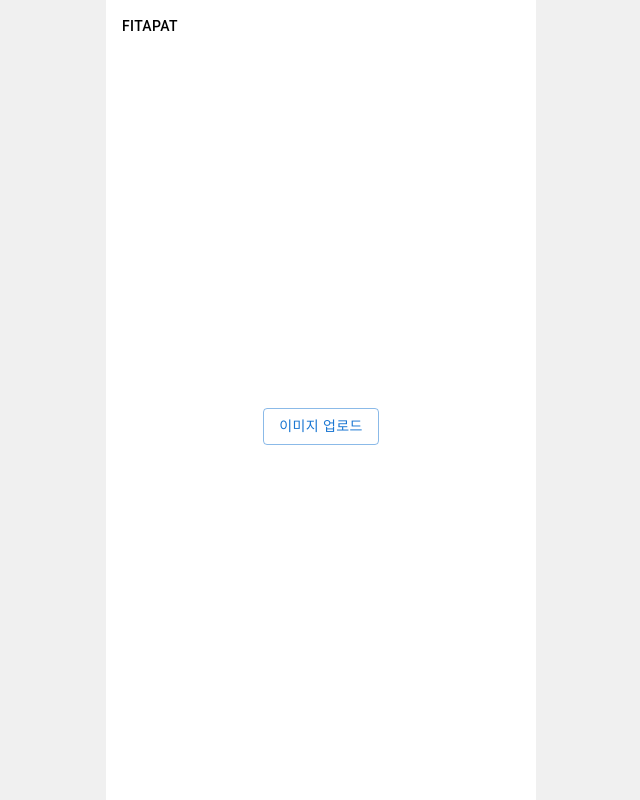
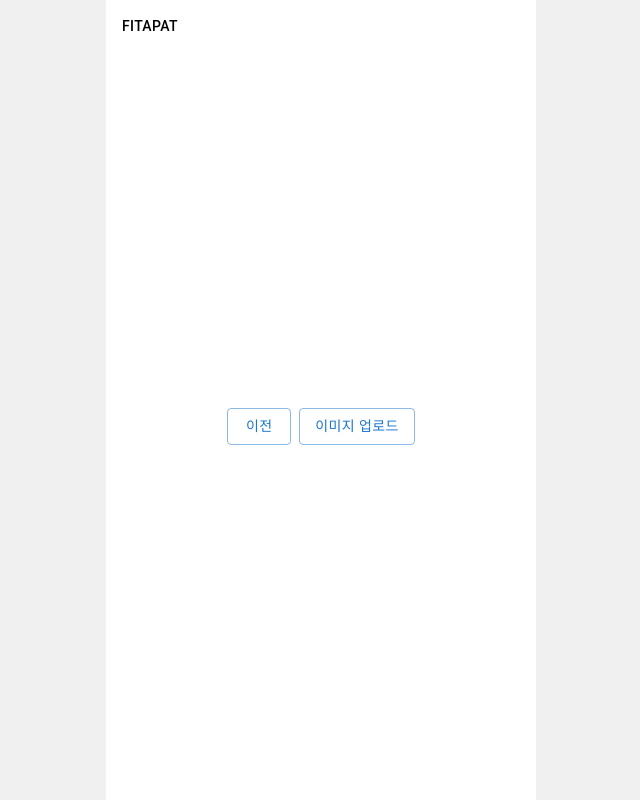
Before and after one commit to Fitapat/Fitapat-front, a Next.js app: page /selectpic in a window 1280 px wide. Shown: the whole page, without its empty margins (319-959 px from the left). Built offline with nearby package versions, Linux system fonts and the light colour scheme.

Commit message:
chore : 셀렉트픽 스타일 약간 수정

```diff
--- a/src/app/selectpic/page.jsx
+++ b/src/app/selectpic/page.jsx
@@ -69,7 +69,18 @@ export default function SelectPic() {
         </Box>
       )}
 
-      <div>
+      <Box>
+        <Link href="/canvas">
+          <Button
+            variant="outlined"
+            component="label"
+            sx={{
+              m: 0.5,
+            }}
+          >
+            이전
+          </Button>
+        </Link>
         <input
           type="file"
           accept="image/*"
@@ -99,7 +110,7 @@ export default function SelectPic() {
             </Button>
           </Link>
         )}
-      </div>
+      </Box>
     </Box>
   );
 }
--- a/src/components/canvas/fabricCanvas.jsx
+++ b/src/components/canvas/fabricCanvas.jsx
@@ -4,7 +4,6 @@ import styles from './page.module.css';
 import { useState, useEffect } from 'react';
 import { Box } from '@mui/material';
 import OverlayButtons from './overlayButtons';
-import DownSideButtons from './downsideButtons';
 
 export default function FabricCanvas() {
   const [isClient, setIsClient] = useState(false);
--- a/src/components/canvas/overlayButtons.jsx
+++ b/src/components/canvas/overlayButtons.jsx
@@ -66,11 +66,10 @@ export default function OverlayButtons(props) {
             height: 'auto',
             alignItems: 'center',
             display: 'flex',
-            flexDirection: 'row-reverse',
+            flexDirection: 'row',
             marginRight: 2,
           }}
-        ></Box>
-
+        >
           <Button sx={{ height: 1 }}>
             <DeleteIcon
               stroke={'lightgray'}
@@ -99,6 +98,7 @@ export default function OverlayButtons(props) {
             <DownloadIcon onClick={() => handleSaveImage()}></DownloadIcon>
           </Button>
         </Box>
+      </Box>
       {/* <Box // 하단 아이콘들
         sx={{
           display: 'flex',
```
Lines whose indentation alone changed are shown as unchanged.
